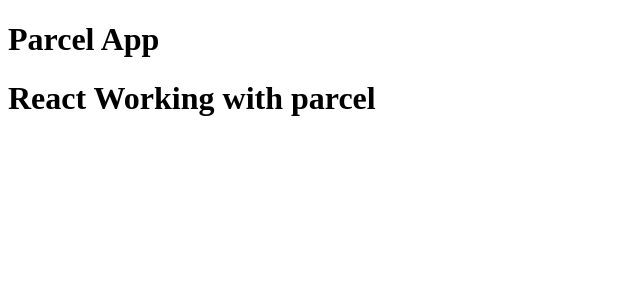
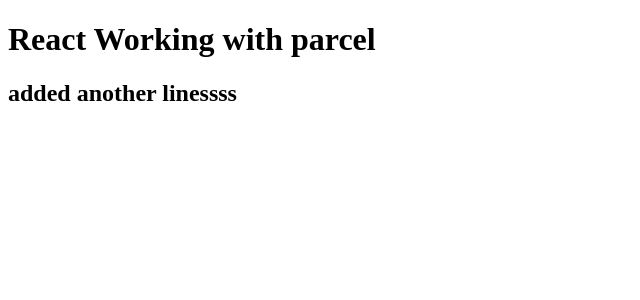
Before and after one commit to junaid-sheikh10/NamasteReact2.0, a JavaScript app: page / in a window 1280 px wide. Shown: the top 300 px of the page, without its empty margins (0-640 px from the left). Built offline with nearby package versions, Linux system fonts and the light colour scheme.

Commit message:
Ep.2 ends here

```diff
--- a/App.js
+++ b/App.js
@@ -6,6 +6,10 @@
          <h1>
             React Working with parcel
         </h1>
+        <h2>
+
+            added another linessss
+        </h2>
 
         </>
 
--- a/index.html
+++ b/index.html
@@ -7,10 +7,8 @@
     <script src="./App.js" type="module"></script>
 </head>
 <body>
-    <h1>Parcel App</h1>
     <div id="root">
-
-
+        <h1>Not Rendered</h1>
     </div>
 </body>
 </html>
--- a/package.json
+++ b/package.json
@@ -3,6 +3,9 @@
   "version": "1.0.0",
   "description": "making Namaste React projects again",
   "scripts": {
+
+    "start":"parcel index.html",
+    "build":"parcel build index.html",
     "test": "jest"
   },
   "author": "JS",
```
